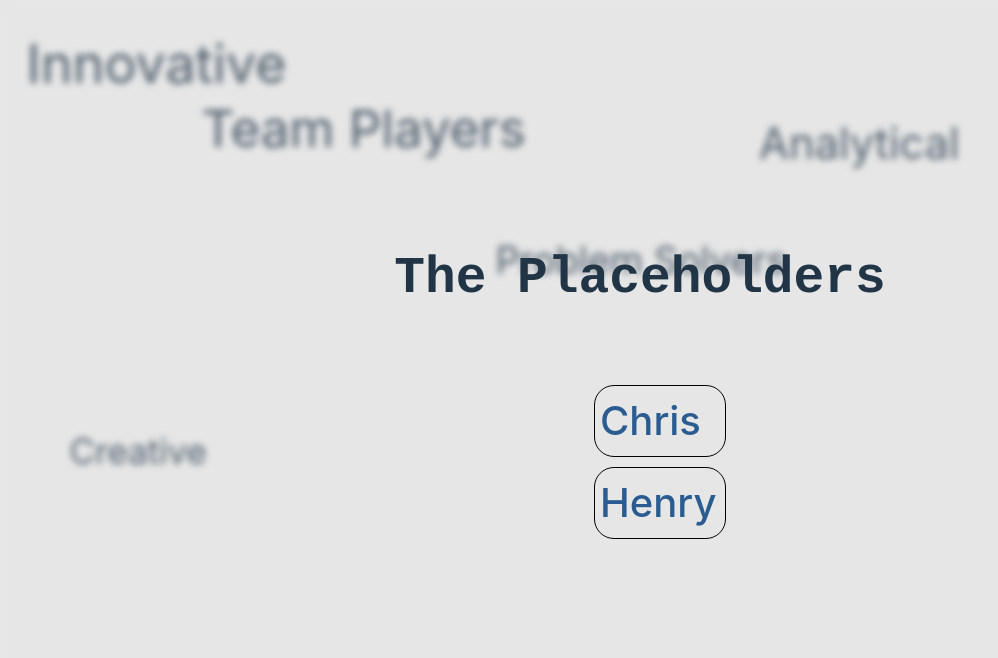
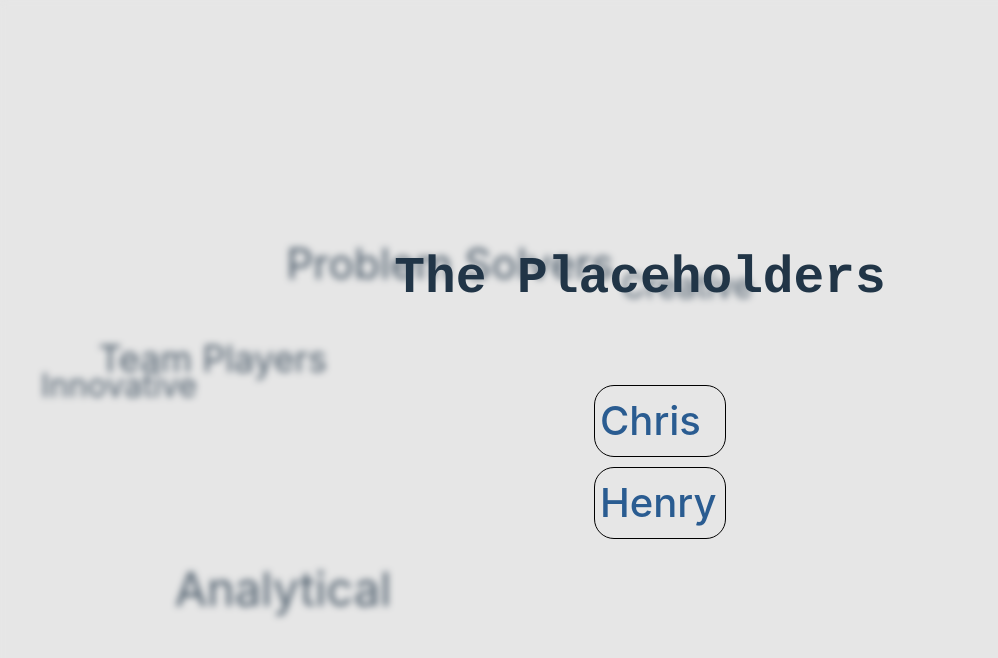
Before and after one commit to Old-Lai/theplaceholders, a React (Vite) app: page / in a window 1280 px wide. Shown: the top 658 px of the page, without its empty margins (0-998 px from the left). Built offline with nearby package versions, Linux system fonts and the light colour scheme.

Commit message:
reordered code and added confinement to random position so that words dont go out of screen

```diff
--- a/src/components/FloatingWords.jsx
+++ b/src/components/FloatingWords.jsx
@@ -17,17 +17,19 @@ const FloatingWords = () => {
       const containerRect = container.getBoundingClientRect();
       const containerWidth = containerRect.width;
       const containerHeight = containerRect.height;
+      console.log(containerWidth, containerHeight)
 
       const floatingWords = Array.from(
         document.getElementsByClassName("floating-word")
       );
 
       floatingWords.forEach((word) => {
-        word.style.left = `${Math.random() * (containerWidth - word.clientWidth)}px`;
-        word.style.top = `${Math.random() * (containerHeight - word.clientHeight)}px`;
+        word.style.fontSize = `${Math.random() * 1.5 + 2}rem`;
+        word.style.left = `${Math.random() * (containerWidth - word.clientWidth - 40)}px`;
+        word.style.top = `${Math.random() * (containerHeight - word.clientHeight - 30)}px`;
+        console.log(word, containerWidth - word.clientWidth)
         word.style.animationDuration = `${Math.random() * 3 + 8}s`;
         word.style.animationDelay = `-${Math.random() * 8 + 2}s`;
-        word.style.fontSize = `${Math.random() * 2 + 1.5}rem`;
       });
     };
 
```
